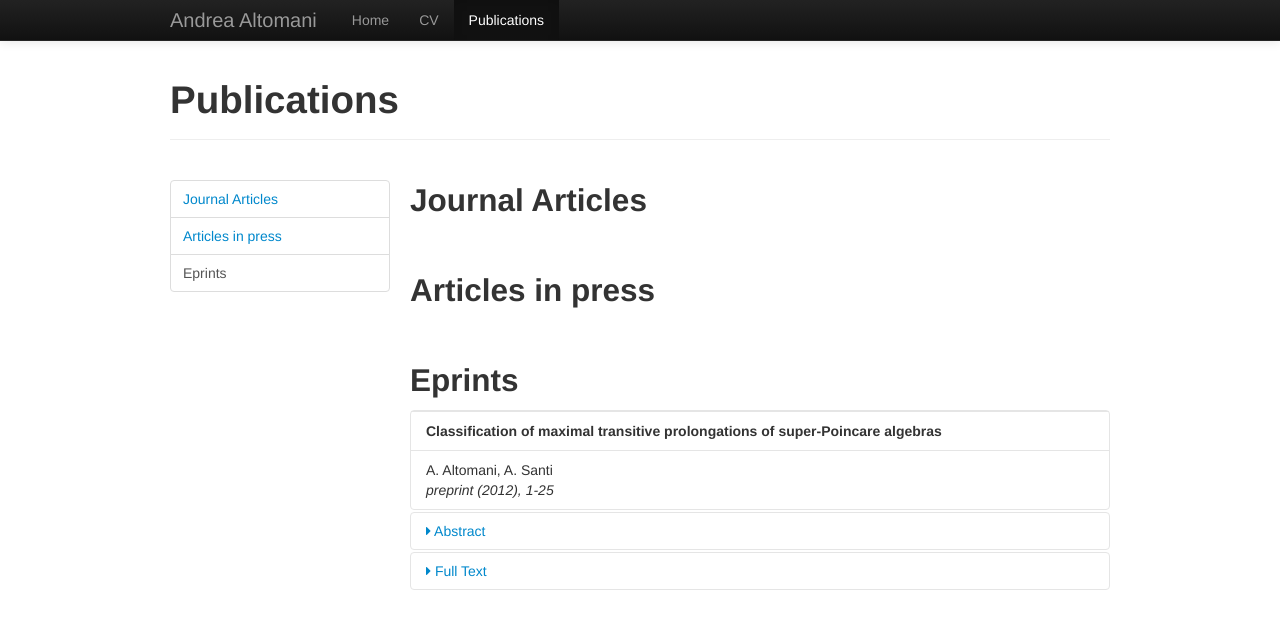
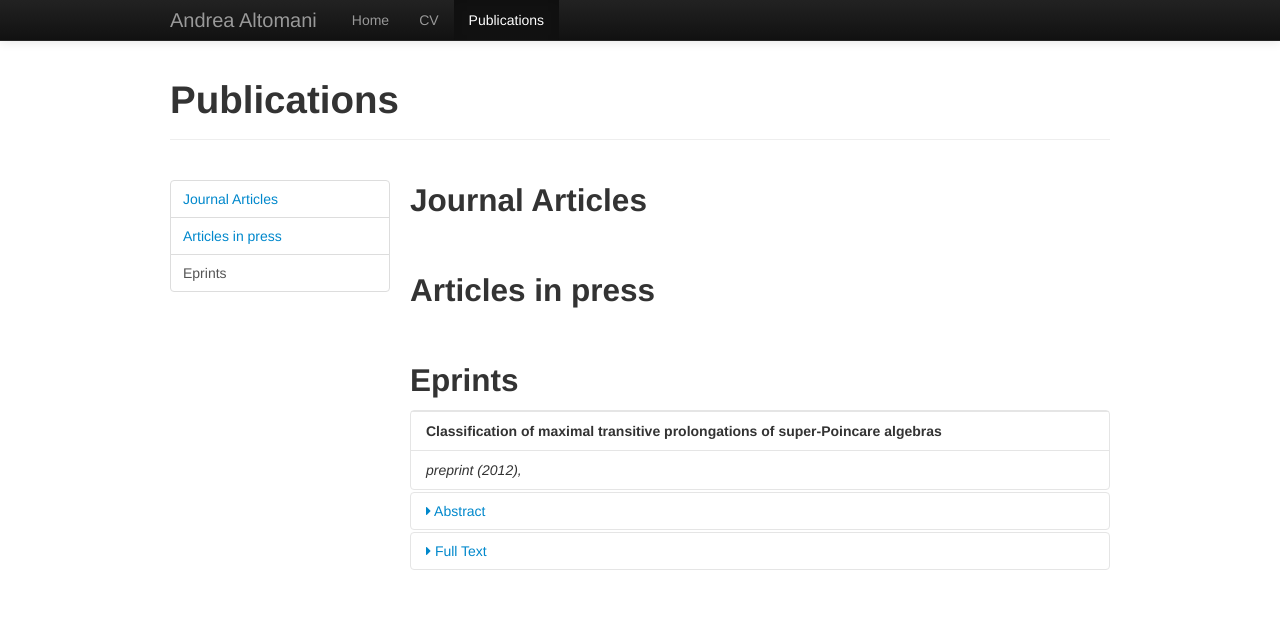
Before and after one commit to altomani/altomani.github.com, a Jekyll site: the page built from publications.md, in a window 1280 px wide. Shown: the top 629 px of the page. Built offline with Jekyll 4.4.1, drawn with Linux system fonts in a browser that asks for light colours.

```diff
--- a/publications.md
+++ b/publications.md
@@ -2,7 +2,7 @@
 layout: publications
 title: 'Publications'
 publ: 'active'
-publ_list: [{"abstract":" ","author":[{"family":"Altomani","given":"A."},{"family":"Santi","given":"A."}],"eprint":"1212.1826","page":"1-25","title":"Classification of maximal transitive prolongations of super-Poincare algebras","URL":"http://arxiv.org/abs/1212.1826","issued":{"date-parts":[[2012]]}}]
+publ_list: [{"title":"Classification of maximal transitive prolongations of super-Poincare algebras","URL":"http://arxiv.org/abs/1212.1826","issued":{"date-parts":[[2012]]}}]
 ---
 
 some text and more and more and more
```
